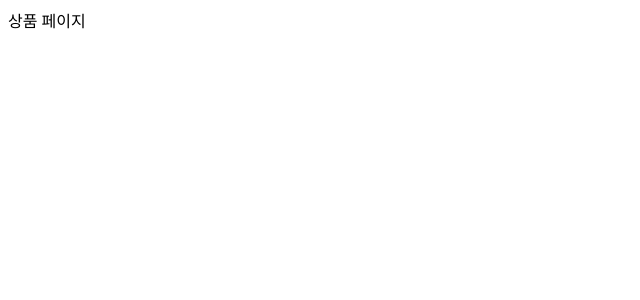
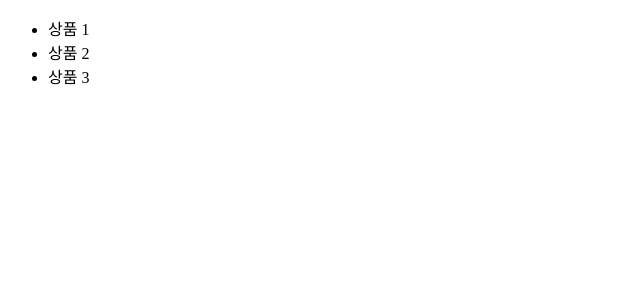
Before and after one commit to plitche/IntroNuxtJs, a Nuxt app in the folder Project/learn-nuxt/: page /myProduct in a window 1280 px wide. Shown: the top 300 px of the page, without its empty margins (0-640 px from the left). Built offline with nearby package versions, Linux system fonts and the light colour scheme.

Commit message:
15. Nuxt.js 프로젝트 시작하기 - 레이아웃 컴포넌트 소개

```diff
--- /dev/null
+++ b/Project/learn-nuxt/pages/default.vue
@@ -0,0 +1,18 @@
+<template>
+    <div>
+        <h1>{{ $route }} 페이지</h1>
+        <Nuxt />
+    </div>
+</template>
+
+<script>
+export default {
+    // created() {
+    //     console.log(this.$route)
+    // }
+}
+</script>
+
+<style>
+
+</style>
--- a/Project/learn-nuxt/pages/index.vue
+++ b/Project/learn-nuxt/pages/index.vue
@@ -1,9 +1,15 @@
 <template>
-  <Tutorial />
+  <div>
+    <p>넉스트 시작하기</p>
+  </div>
 </template>
 
 <script>
 export default {
-  name: 'IndexPage',
+
 }
 </script>
+
+<style>
+
+</style>
--- a/Project/learn-nuxt/pages/myMain.vue
+++ b/Project/learn-nuxt/pages/myMain.vue
@@ -1,17 +1,11 @@
 <template>
   <div>
-    <Logo />
-    <h1>메인 페이지</h1>
+    <p>메인 페이지입니다.</p>
   </div>
 </template>
 
 <script>
-import Logo from '@/components/NuxtLogo.vue';
-
 export default {
-  components: {
-    Logo,
-  }
 }
 </script>
 
--- a/Project/learn-nuxt/pages/myProduct.vue
+++ b/Project/learn-nuxt/pages/myProduct.vue
@@ -1,5 +1,9 @@
 <template>
-  <div>상품 페이지</div>
+  <ul>
+    <li>상품 1</li>
+    <li>상품 2</li>
+    <li>상품 3</li>
+  </ul>
 </template>
 
 <script>
```
Also changed, not shown: 1 other file (tests, documents, lock files or other folders).
